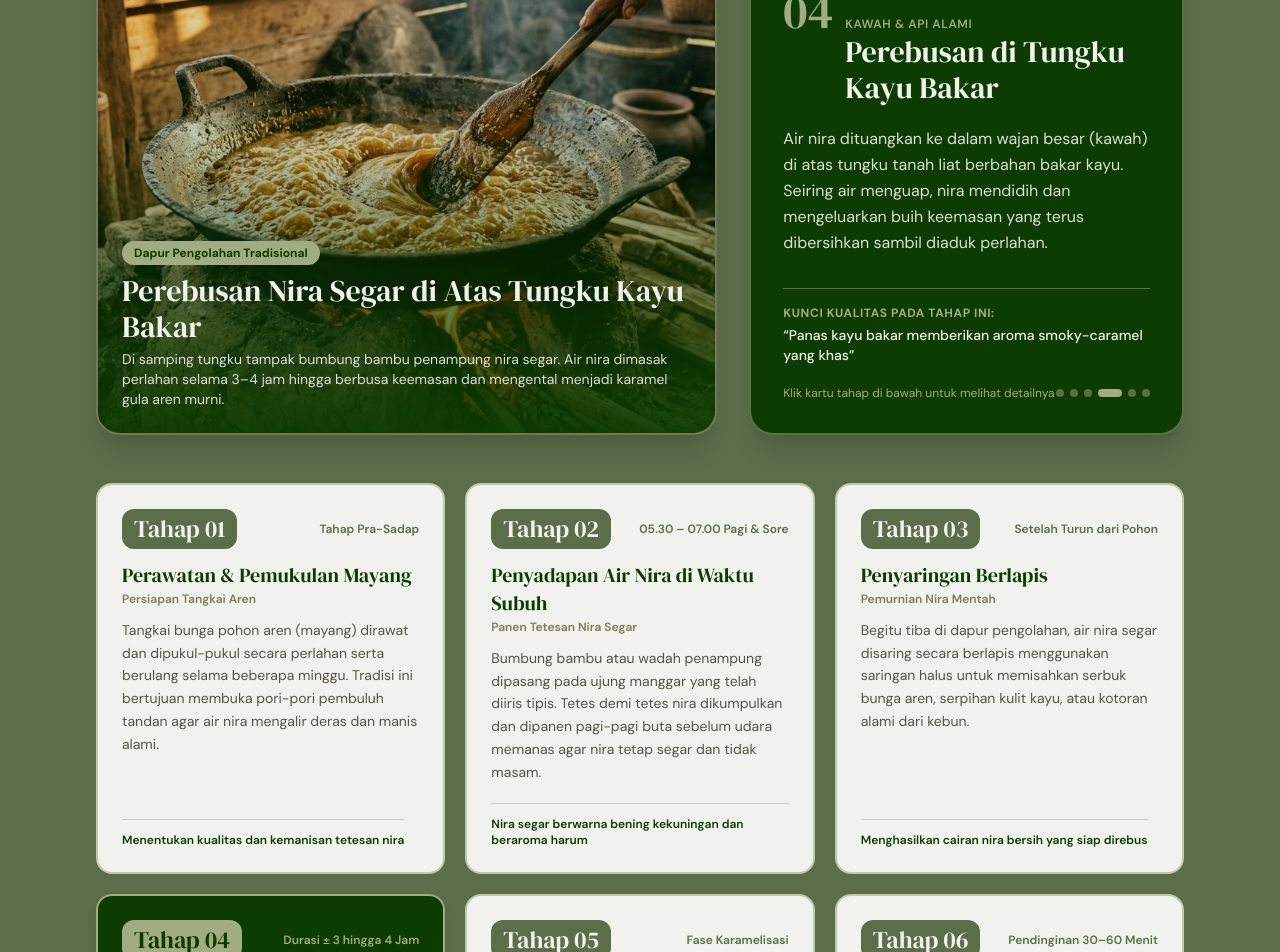
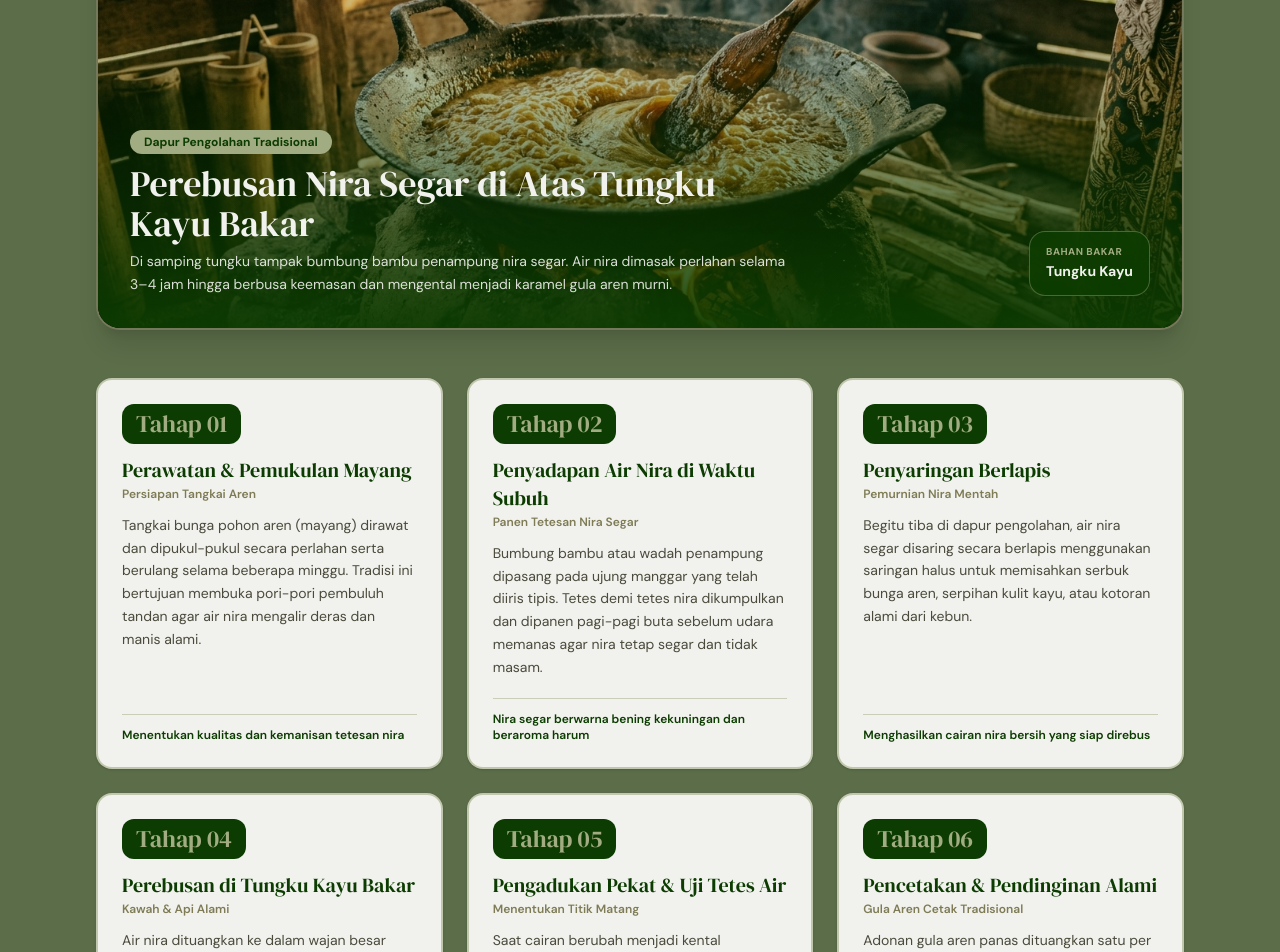
Before and after one commit to irmatiara/tanira, a Next.js app: page / in a window 1280 px wide. Shown: the part 2640-3592 px from the top of the page. Built offline with nearby package versions, Linux system fonts and the light colour scheme.

Commit message:
perbaikan card

```diff
--- a/src/app/page.tsx
+++ b/src/app/page.tsx
@@ -29,7 +29,6 @@ import {
 } from "@/data/tanira";
 
 export default function TaniraLandingPage() {
-  const [activeStepIndex, setActiveStepIndex] = useState<number>(3); // Default highlight on Tahap 04 (Perebusan)
   const [openFaqIndex, setOpenFaqIndex] = useState<number | null>(0);
 
   const advantageIcons = [
@@ -327,169 +326,74 @@ export default function TaniraLandingPage() {
               </div>
             </div>
 
-            {/* Visual Feature + Highlighted Step Banner */}
-            <div className="grid grid-cols-1 lg:grid-cols-12 gap-8 items-stretch mb-12">
-              <div className="lg:col-span-7 relative rounded-3xl overflow-hidden border-2 border-[#A2AC82]/60 shadow-xl min-h-[340px] sm:min-h-[420px] bg-[#2E2D1D]">
+            {/* Full-Width Visual Feature Banner */}
+            <div className="relative rounded-3xl overflow-hidden border-2 border-[#A2AC82]/60 shadow-xl h-[340px] sm:h-[420px] lg:h-[460px] bg-[#2E2D1D] mb-12">
               <Image
                 src="/images/proses-nira.jpg"
                 alt="Proses Perebusan Air Nira Aren di Wajan Tungku Kayu Bakar"
-                  width={900}
-                  height={600}
+                width={1200}
+                height={650}
                 className="w-full h-full object-cover"
               />
-                <div className="absolute inset-0 bg-gradient-to-t from-[#0C3C01]/95 via-[#0C3C01]/25 to-transparent" />
-                <div className="absolute bottom-6 left-6 right-6 text-[#F1F2ED]">
-                  <span className="inline-block px-3 py-1 rounded-full text-xs font-bold bg-[#A2AC82] text-[#0C3C01] mb-2">
+              <div className="absolute inset-0 bg-gradient-to-t from-[#0C3C01]/95 via-[#0C3C01]/35 to-transparent" />
+              <div className="absolute bottom-6 left-6 right-6 sm:bottom-8 sm:left-8 sm:right-8 flex flex-col lg:flex-row lg:items-end justify-between gap-6 text-[#F1F2ED]">
+                <div className="max-w-2xl">
+                  <span className="inline-block px-3.5 py-1 rounded-full text-xs font-bold bg-[#A2AC82] text-[#0C3C01] mb-2.5">
                     Dapur Pengolahan Tradisional
                   </span>
-                  <h3 className="font-[family-name:var(--font-serif)] text-2xl sm:text-3xl font-normal">
+                  <h3 className="font-[family-name:var(--font-serif)] text-2xl sm:text-3xl lg:text-4xl font-normal">
                     Perebusan Nira Segar di Atas Tungku Kayu Bakar
                   </h3>
-                  <p className="text-xs sm:text-sm text-[#F1F2ED]/90 mt-1 max-w-xl">
+                  <p className="text-xs sm:text-sm text-[#F1F2ED]/90 mt-1.5 leading-relaxed">
                     Di samping tungku tampak bumbung bambu penampung nira segar.
                     Air nira dimasak perlahan selama 3–4 jam hingga berbusa
                     keemasan dan mengental menjadi karamel gula aren murni.
                   </p>
                 </div>
-              </div>
 
-              {/* Active Step Detail Card in Deep Forest Green (#0C3C01) */}
-              <div className="lg:col-span-5 bg-[#0C3C01] text-[#F1F2ED] rounded-3xl p-6 sm:p-8 border-2 border-[#A2AC82]/50 shadow-xl flex flex-col justify-between">
-                <div>
-                  <div className="flex items-center justify-between gap-2 pb-4 border-b border-[#5B6D49]">
-                    <span className="text-xs font-bold uppercase tracking-widest text-[#A2AC82]">
-                      Sorotan Tahap Pembuatan
+                <div className="hidden sm:flex items-center gap-3 shrink-0">
+                  <div className="bg-[#0C3C01]/85 backdrop-blur-md px-4 py-3 rounded-2xl border border-[#A2AC82]/40">
+                    <span className="block text-[10px] font-bold uppercase tracking-wider text-[#A2AC82]">
+                      Bahan Bakar
                     </span>
-                    <span className="inline-flex items-center gap-1.5 text-xs font-medium text-[#F1F2ED] bg-[#5B6D49]/60 border border-[#A2AC82]/40 px-3 py-1 rounded-full">
-                      <Clock className="w-3.5 h-3.5 text-[#A2AC82]" />
-                      {PROCESS_STEPS[activeStepIndex].timeWindow}
+                    <span className="text-sm font-bold text-[#F1F2ED]">
+                      Tungku Kayu
                     </span>
-                  </div>
-
-                  <div className="mt-6">
-                    <div className="flex items-baseline gap-3">
-                      <span className="font-[family-name:var(--font-serif)] text-5xl font-normal text-[#A2AC82]">
-                        {PROCESS_STEPS[activeStepIndex].stepNumber}
-                      </span>
-                      <div>
-                        <span className="text-xs uppercase tracking-wider text-[#A2AC82] font-semibold block">
-                          {PROCESS_STEPS[activeStepIndex].localTerm}
-                        </span>
-                        <h3 className="font-[family-name:var(--font-serif)] text-2xl sm:text-3xl font-normal text-[#F1F2ED] mt-0.5">
-                          {PROCESS_STEPS[activeStepIndex].title}
-                        </h3>
-                      </div>
-                    </div>
-
-                    <p className="text-sm sm:text-base text-[#F1F2ED]/90 leading-relaxed mt-5">
-                      {PROCESS_STEPS[activeStepIndex].description}
-                    </p>
-                  </div>
-                </div>
-
-                <div className="mt-8 pt-4 border-t border-[#5B6D49]">
-                  <p className="text-xs uppercase tracking-wider text-[#A2AC82] font-bold">
-                    Kunci Kualitas pada Tahap Ini:
-                  </p>
-                  <p className="text-sm text-[#F1F2ED] font-medium mt-1">
-                    “{PROCESS_STEPS[activeStepIndex].keyDetail}”
-                  </p>
-                  <div className="flex items-center justify-between mt-5">
-                    <span className="text-xs text-[#A2AC82]">
-                      Klik kartu tahap di bawah untuk melihat detailnya
-                    </span>
-                    <div className="flex gap-1.5">
-                      {PROCESS_STEPS.map((_, idx) => (
-                        <button
-                          key={idx}
-                          type="button"
-                          onClick={() => setActiveStepIndex(idx)}
-                          aria-label={`Pilih tahap ${idx + 1}`}
-                          className={`h-2 rounded-full transition-all ${
-                            activeStepIndex === idx
-                              ? "w-6 bg-[#A2AC82]"
-                              : "w-2 bg-[#5B6D49] hover:bg-[#A2AC82]/70"
-                          }`}
-                        />
-                      ))}
-                    </div>
                   </div>
                 </div>
               </div>
             </div>
 
             {/* All 6 Steps Grid */}
-            <div className="grid grid-cols-1 md:grid-cols-2 lg:grid-cols-3 gap-5">
-              {PROCESS_STEPS.map((step, index) => {
-                const isSelected = index === activeStepIndex;
-                return (
-                  <button
+            <div className="grid grid-cols-1 md:grid-cols-2 lg:grid-cols-3 gap-6">
+              {PROCESS_STEPS.map((step) => (
+                <div
                   key={step.stepNumber}
-                    type="button"
-                    onClick={() => setActiveStepIndex(index)}
-                    className={`text-left rounded-2xl p-6 transition-all border-2 flex flex-col justify-between ${
-                      isSelected
-                        ? "bg-[#0C3C01] text-[#F1F2ED] border-[#A2AC82] shadow-lg"
-                        : "bg-[#F1F2ED] text-[#2E2D1D] border-[#A2AC82]/60 hover:bg-white hover:border-[#0C3C01]"
-                    }`}
+                  className="text-left rounded-2xl p-6 transition-all border-2 bg-[#F1F2ED] text-[#2E2D1D] border-[#A2AC82]/60 hover:bg-white hover:border-[#0C3C01] shadow-sm hover:shadow-md flex flex-col justify-between"
                 >
                   <div>
                     <div className="flex items-center justify-between gap-2 mb-3">
-                        <span
-                          className={`font-[family-name:var(--font-serif)] text-2xl font-normal px-3 py-1 rounded-xl ${
-                            isSelected
-                              ? "bg-[#A2AC82] text-[#0C3C01]"
-                              : "bg-[#5B6D49] text-[#F1F2ED]"
-                          }`}
-                        >
+                      <span className="font-[family-name:var(--font-serif)] text-2xl font-normal px-3.5 py-1 rounded-xl bg-[#0C3C01] text-[#A2AC82]">
                         Tahap {step.stepNumber}
-                        </span>
-                        <span
-                          className={`text-xs font-semibold ${
-                            isSelected ? "text-[#A2AC82]" : "text-[#5B6D49]"
-                          }`}
-                        >
-                          {step.timeWindow}
                       </span>
                     </div>
 
-                      <h4
-                        className={`font-[family-name:var(--font-serif)] text-xl font-normal mt-2 ${
-                          isSelected ? "text-[#F1F2ED]" : "text-[#0C3C01]"
-                        }`}
-                      >
+                    <h4 className="font-[family-name:var(--font-serif)] text-xl font-normal mt-2 text-[#0C3C01]">
                       {step.title}
                     </h4>
-                      <p
-                        className={`text-xs font-semibold mt-0.5 ${
-                          isSelected ? "text-[#A2AC82]" : "text-[#7E7B56]"
-                        }`}
-                      >
+                    <p className="text-xs font-semibold mt-0.5 text-[#7E7B56]">
                       {step.localTerm}
                     </p>
-                      <p
-                        className={`text-sm leading-relaxed mt-3 ${
-                          isSelected
-                            ? "text-[#F1F2ED]/85"
-                            : "text-[#2E2D1D]/80"
-                        }`}
-                      >
+                    <p className="text-sm leading-relaxed mt-3 text-[#2E2D1D]/85">
                       {step.description}
                     </p>
                   </div>
 
-                    <div
-                      className={`mt-5 pt-3 border-t flex items-center justify-between text-xs font-semibold ${
-                        isSelected
-                          ? "border-[#5B6D49] text-[#A2AC82]"
-                          : "border-[#A2AC82]/50 text-[#0C3C01]"
-                      }`}
-                    >
+                  <div className="mt-5 pt-3 border-t border-[#A2AC82]/50 flex items-center justify-between text-xs font-semibold text-[#0C3C01]">
                     <span>{step.keyDetail}</span>
                   </div>
-                  </button>
-                );
-              })}
+                </div>
+              ))}
             </div>
           </div>
         </section>
```
Lines whose indentation alone changed are shown as unchanged.
